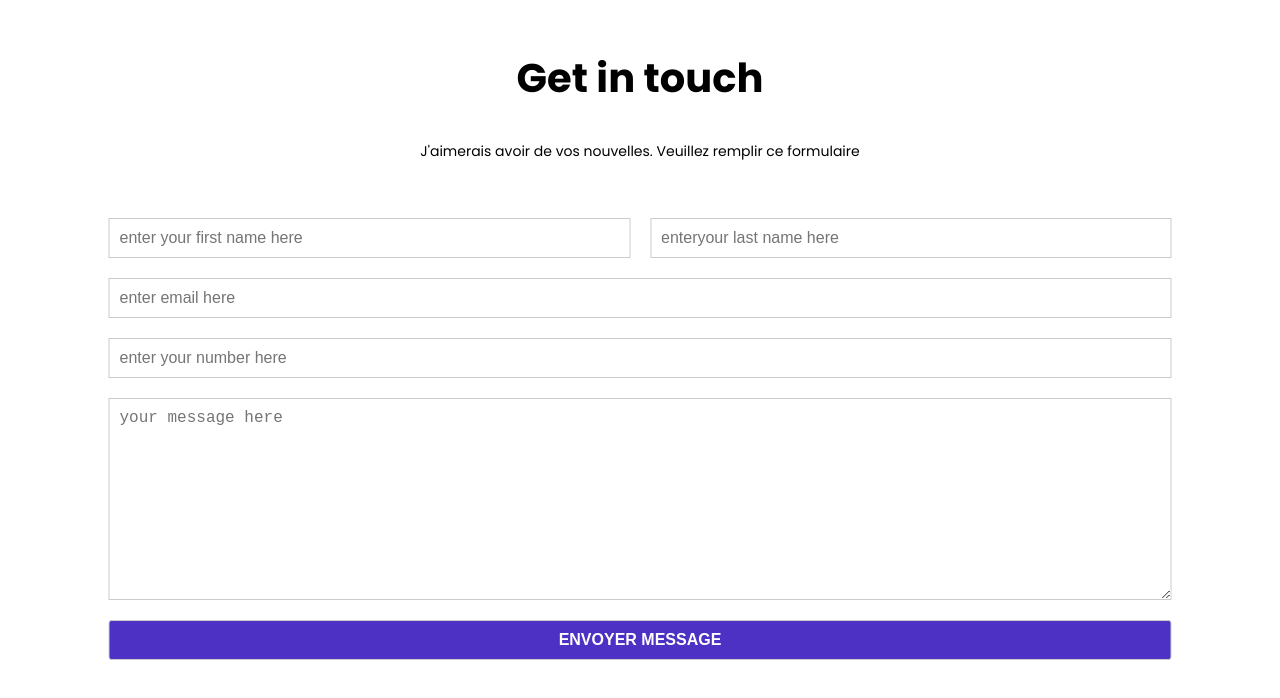
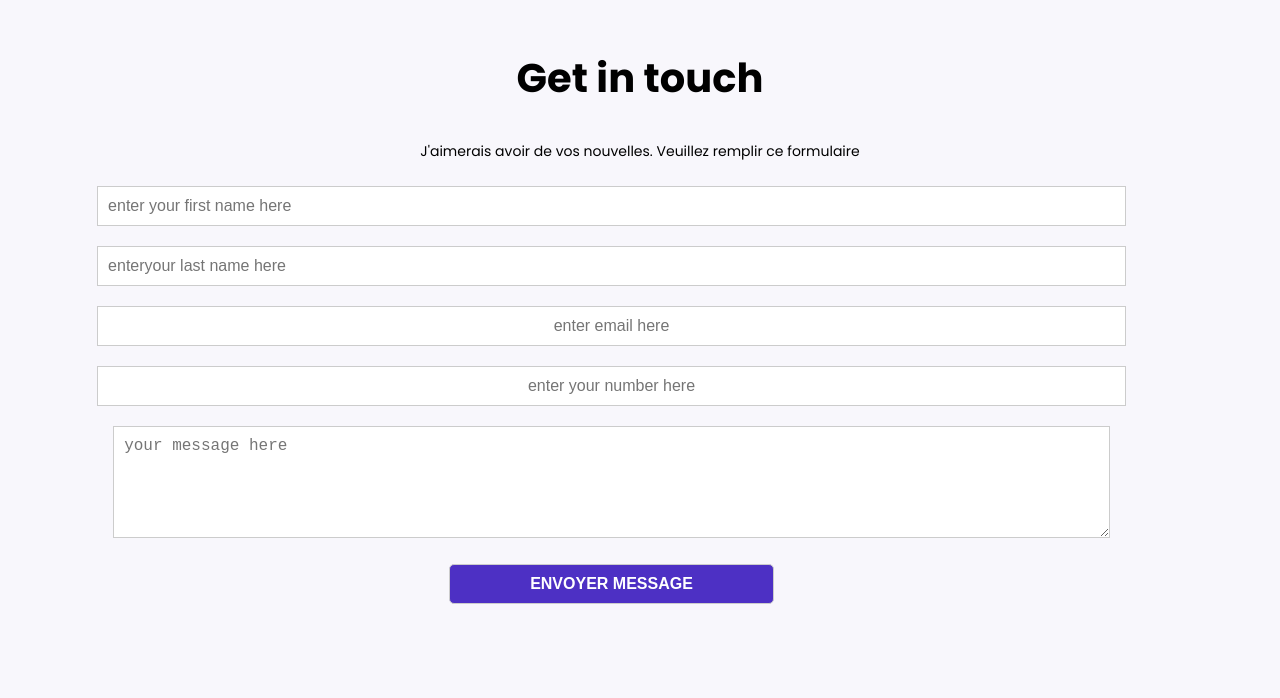
Before and after one commit to paluku-ezechiel/portfolio, a plain HTML site: page index.html in a window 1280 px wide. Shown: the part 1587-2285 px from the top of the page. Before the commit the page ends 2257 px from the top, so only its background shows below. Drawn offline with Linux system fonts and the light colour scheme.

Commit message:
add fonctionnality from css

```diff
--- a/assets/css/style.css
+++ b/assets/css/style.css
@@ -195,9 +195,9 @@ section{
 }
 
 /* ************* FORM **************** */
-/* #form-container, form{
+#form-container{
   background-color: #F8F7FC;
-} */
+}
 
 .form-row input{
   height: 40px;
@@ -209,6 +209,7 @@ section{
   box-sizing: border-box;
 }
 
+
 textarea{
   margin: 10px;
   outline: none;
@@ -217,11 +218,16 @@ textarea{
   font-size: 1rem;
 }
 
-form{
-  top: 140%;
-  left: 50%;
-  transform: translate(-50%);
+.email input, .numero input{
+  width: 470px;
 }
+
+
+
+.area textarea{
+  width: 450px;
+}
+
 
 .form-row button{
   height: 40px;
@@ -234,6 +240,12 @@ form{
   background-color:#4d30c4;
   color: white;
   font-weight: bold;
+  width: 30%;
+  border-radius: 5px;
+}
+
+form{
+  text-align: center;
 }
 
 
@@ -273,6 +285,19 @@ form{
 
   form{
     width: 95%;
+  }
+
+  .email input, .numero input{
+    width: 95%;
+    text-align: center;
+  }
+
+  .inline input{
+    width: 95%;
+  }
+
+  .area textarea{
+    width: 90%;
   }
 }
 
@@ -320,7 +345,7 @@ form{
   }
 
   form{
-    width: 90%;
+    width: 95%;
   }
 
   form div:nth-child(1){
@@ -400,6 +425,19 @@ form{
     white-space: nowrap;
   }
 
+  .email input, .numero input{
+    width: 90%;
+    text-align: center;
+  }
+
+  .inline input{
+    width: 90%;
+  }
+
+  .area textarea{
+    width: 84%;
+  }
+
   .container .project-container{
     flex-direction: column;
   }
@@ -441,4 +479,6 @@ form{
   div.portfolio-image {
     display: block;
   }
+
+
 }
--- a/index.html
+++ b/index.html
@@ -118,7 +118,7 @@
     </section>
 
     <section id="form-container">
-      <div class="container relative">
+      <div class="container">
           <div class="form-title textAlign">
             <h1>Get in touch</h1>
           </div>
@@ -127,44 +127,40 @@
               J'aimerais avoir de vos nouvelles. Veuillez remplir ce formulaire
             </p>
           </div>
-          <form class="absolute">
-            <div class="form-row flex">
+          <form>
+            <div class="form-row inline">
               <input
               type="text"
               name="firstname"
               placeholder="enter your first name here"
-              class="flex-1"
               />
               <input
               type="text"
               name="lastname"
               placeholder="enteryour last name here"
-              class="flex-1"
               />
             </div>
-            <div class="form-row flex">
-              <input type="email" name="email" placeholder="enter email here" class="flex-1" />
+            <div class="form-row email">
+              <input type="email" name="email" placeholder="enter email here"/>
             </div>
-            <div class="form-row flex">
+            <div class="form-row numero">
               <input
                 type="text"
                 name="numero"
                 placeholder="enter your number here"
-                class="flex-1"
               />
             </div>
-            <div class="form-row flex">
+            <div class="form-row area">
               <textarea
               name="message"
               id="message"
-              cols="30"
-              rows="10"
+              cols="27"
+              rows="5"
               placeholder="your message here"
-              class="flex-1"
               ></textarea>
             </div>
-            <div class="form-row flex">
-              <button class="flex-1">Envoyer message</button>
+            <div class="form-row">
+              <button>Envoyer message</button>
             </div>
         </form>
       </div>
```
